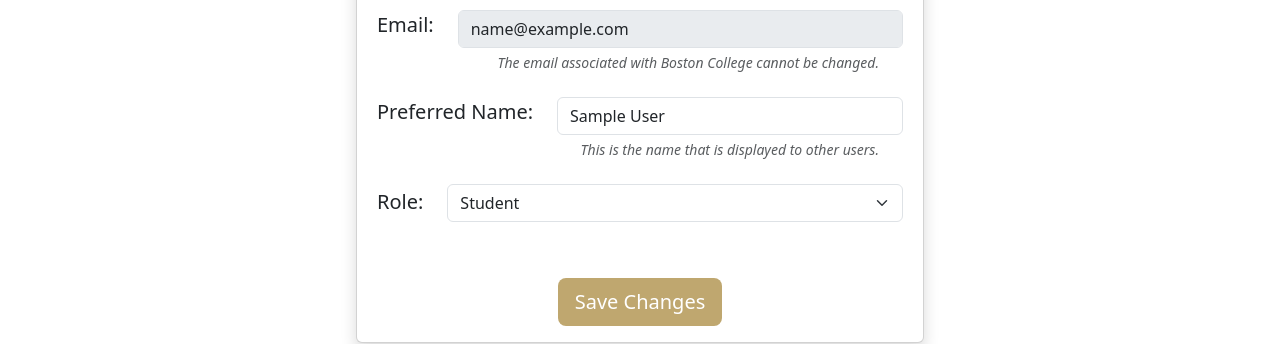
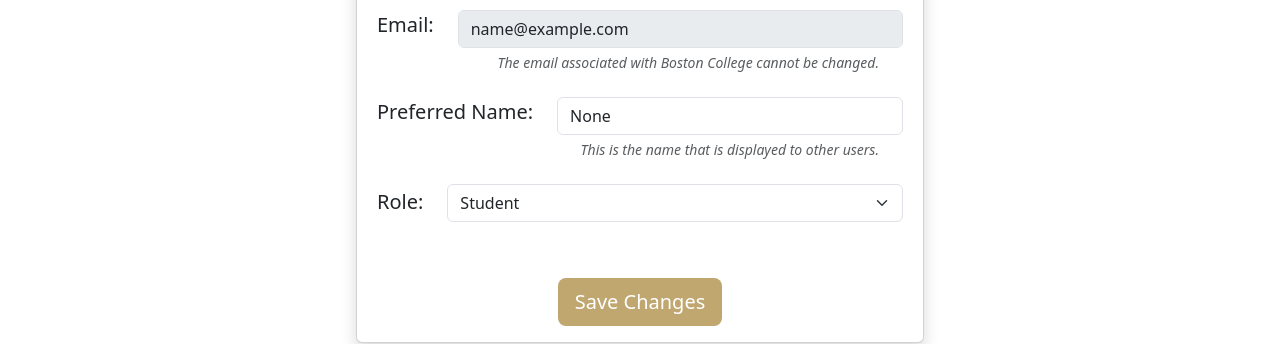
Before and after one commit to CSCI3364-Fall2025/In-delvelopment, a Django app: page /assessments/profile/1 in a window 1280 px wide. Shown: the part 439-783 px from the top of the page. Run offline with Django 5.2, Linux system fonts and the light colour scheme; the visitor is signed in with stand-in values (Sample User, id 1); data comes from the database, SQL or seed files in the repository.

Commit message:
Finished profile view and update capabilities

```diff
--- a/assessments/views.py
+++ b/assessments/views.py
@@ -37,8 +37,23 @@
     if not hasattr(request.user, 'profile'):
         UserProfile.objects.create(user=request.user)
 
+    # Check if the user has updated their profile
+    if request.method == "POST":
+        updated_user = UserProfile.objects.get(user=request.user)
+
+        selected_role = request.POST['edit_role']
+        preferred_name = request.POST['preferred_name']
+
+        updated_user.role = selected_role
+        updated_user.preferred_name = preferred_name
+        updated_user.save()
+        messages.success(request, 'Your profile has been successfully updated.')
+
+    current_user = UserProfile.objects.get(user=request.user)
+
     user_data = {
-        'name': request.user.get_full_name() or request.user.username or request.user.email.split('@')[0],
+        'preferred_name': current_user.preferred_name if not None else (request.user.get_full_name() or request.user.username or request.user.email.split('@')[0]),
+        'real_name': request.user.get_full_name() or request.user.username or request.user.email.split('@')[0],
         'email': request.user.email,
         'role': request.user.profile.get_role_display(),
     }
@@ -185,7 +200,7 @@
     }
 
     # Add welcome message
-    messages.success(request, f"Welcome {user_data['name']} - {user_data['role']}!")
+    messages.success(request, f"Welcome {user_data['preferred_name']} - {user_data['role']}!")
 
     return render(request, 'dashboard.html', context)
 
@@ -290,8 +305,11 @@
 @login_required
 def edit_profile(request, name):
 
+    current_user = UserProfile.objects.get(user=request.user)
+
     user_data = {
-        'name': request.user.get_full_name() or request.user.username or request.user.email.split('@')[0],
+        'preferred_name': current_user.preferred_name if not None else (request.user.get_full_name() or request.user.username or request.user.email.split('@')[0]),
+        'real_name': request.user.get_full_name() or request.user.username or request.user.email.split('@')[0],
         'email': request.user.email,
         'role': request.user.profile.get_role_display(),
     }
--- a/authentication/models.py
+++ b/authentication/models.py
@@ -14,6 +14,7 @@
 
     user = models.OneToOneField(User, on_delete=models.CASCADE, related_name='profile')
     role = models.CharField(max_length=10, choices=USER_ROLES, default='student')
+    preferred_name = models.CharField(max_length=50, null=True, blank=True)
     progress_data = models.JSONField(default=dict)  # Store progress as JSON
 
     def __str__(self):
--- a/templates/edit_profile.html
+++ b/templates/edit_profile.html
@@ -1,6 +1,6 @@
 {% extends 'base.html' %}
 
-{% block title %} Edit Profile | {{ user.name }}{% endblock %}
+{% block title %} Edit Profile | {{ user.real_name }}{% endblock %}
 
 {% block content %}
 <div class="container-fluid">
@@ -13,7 +13,7 @@
         <div class="col-md-6">
             <div class="card shadow">
                 <div class="card-header text-center" style="background-color: var(--bc-maroon); color: var(--bc-gold);">
-                    <h3>Edit Profile - {{ user.name }}</h3>
+                    <h3>Edit Profile - {{ user.real_name }}</h3>
                 </div>
                 <div class="row p-1 text-center">
                     <h1 style="color: var(--bc-maroon);">User Profile</h1>
@@ -26,7 +26,7 @@
                             <label for="edit_user_name"><h5>Name:</h5></label>
                         </div>
                         <div class="col">
-                            <input type="text" value="{{ user.name }}" id="edit_user_name" name="edit_user_name" class="form-control" disabled>
+                            <input type="text" value="{{ user.real_name }}" id="edit_user_name" name="edit_user_name" class="form-control" disabled>
                         </div>
                         <div class="row form-text justify-content-end" id="name_description">
                             <div class="col-auto">
@@ -54,7 +54,7 @@
                             <label for="edit_email"><h5>Preferred Name:</h5></label>
                         </div>
                         <div class="col">
-                            <input type="text" value="{{ user.name }}" id="preferred_name" name="preferred_name" class="form-control">
+                            <input type="text" value="{{ user.preferred_name }}" id="preferred_name" name="preferred_name" class="form-control">
                         </div>
                         <div class="row form-text justify-content-end" id="preferred_name_description">
                             <div class="col-auto">
```
Also changed, not shown: templates/dashboard.html (+10 -2 lines).
